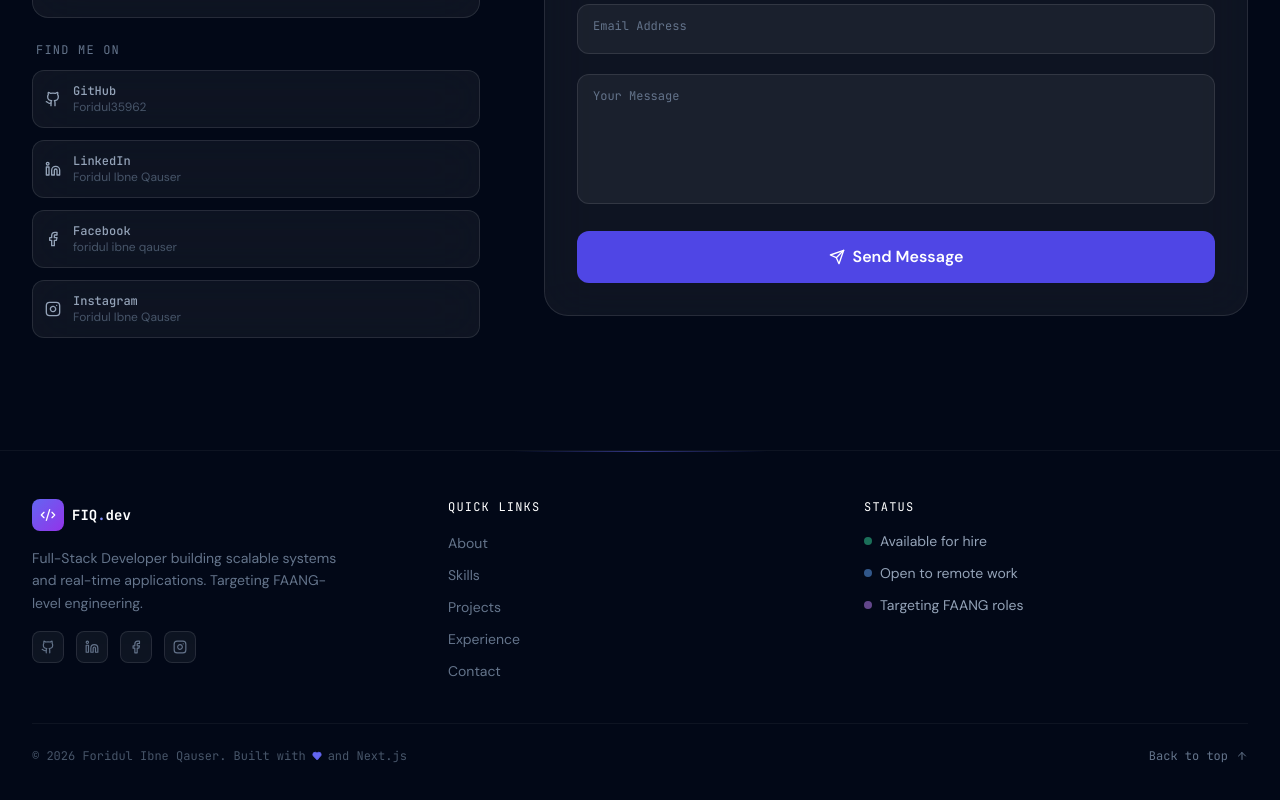
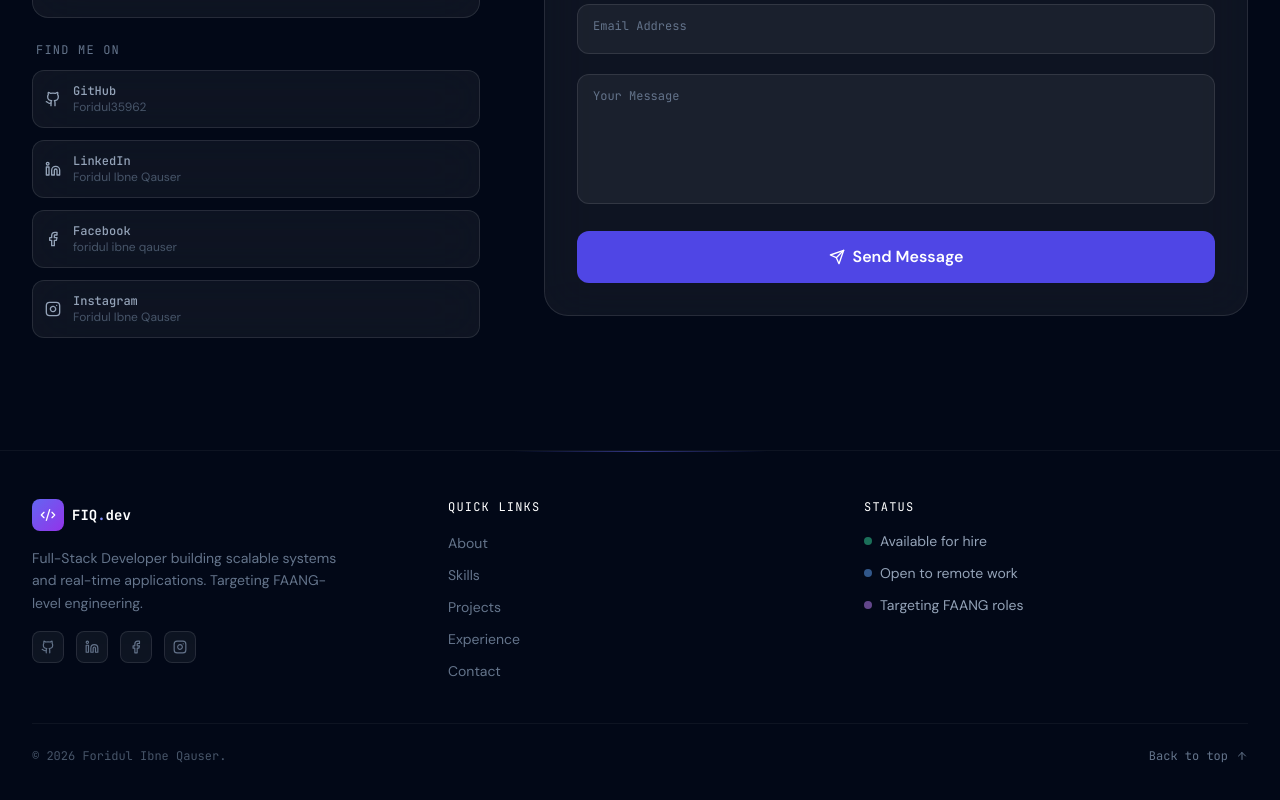
Before and after one commit to Foridul35962/Foridul-Portfolio, a Next.js app: page / in a window 1280 px wide. Shown: the part 7023-7823 px from the top of the page. Built offline with nearby package versions, Linux system fonts and the light colour scheme; a web font is replaced by a local one.

Commit message:
update footer

```diff
--- a/components/Footer.tsx
+++ b/components/Footer.tsx
@@ -103,9 +103,7 @@ export default function Footer() {
         {/* Bottom bar */}
         <div className="pt-6 border-t border-white/5 flex flex-col sm:flex-row items-center justify-between gap-3">
           <p className="text-slate-600 text-xs font-mono flex items-center gap-1.5">
-            © {new Date().getFullYear()} Foridul Ibne Qauser. Built with
-            <Heart size={10} className="text-indigo-500 fill-indigo-500" />
-            and Next.js
+            © {new Date().getFullYear()} Foridul Ibne Qauser.
           </p>
           <button
             onClick={scrollToTop}
```
